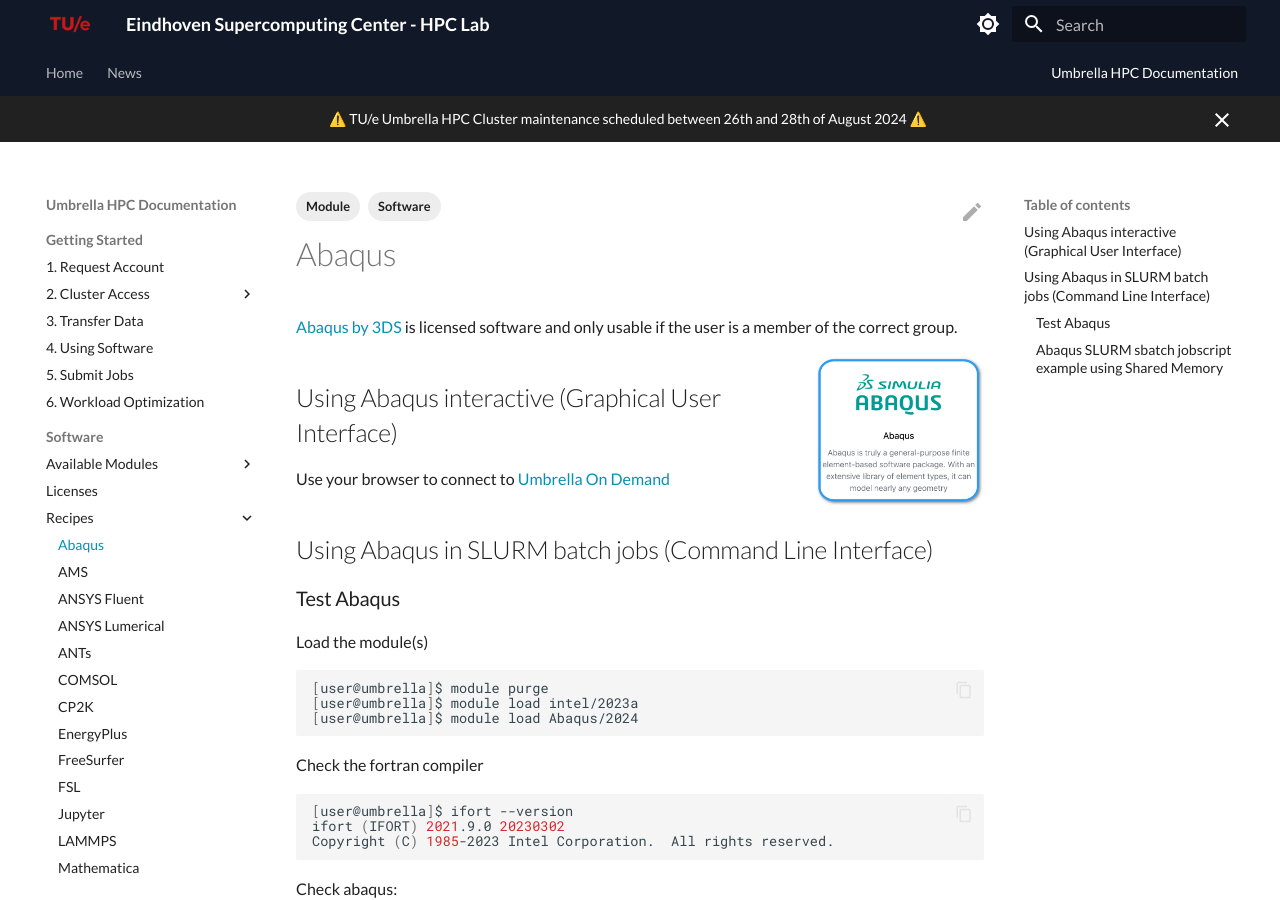
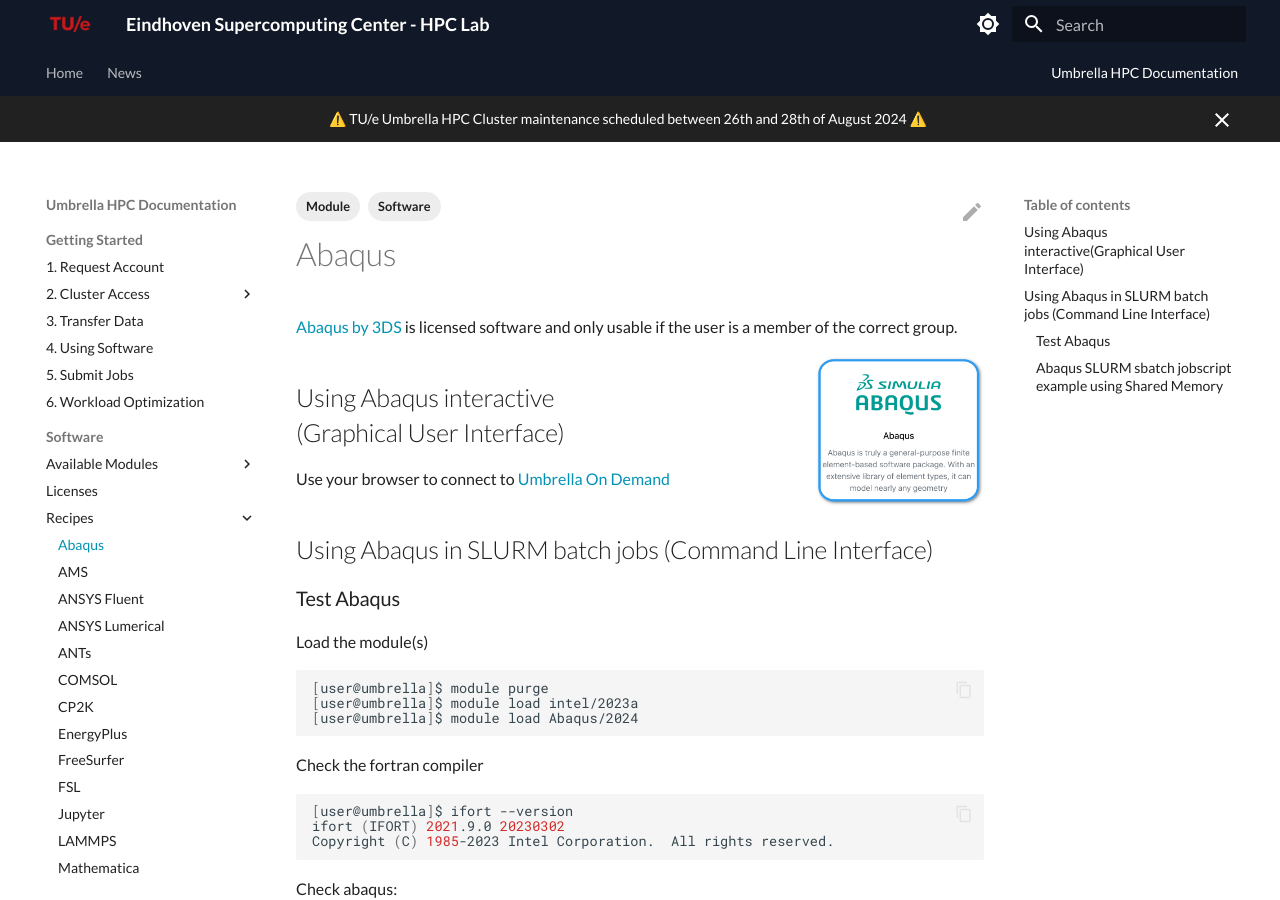
Before and after one commit to gferhpc/supercomputing.tue.nl, an MkDocs documentation site: the page built from pages/documentation/software/recipes/abaqus.md, in a window 1280 px wide and 900 px high. Built offline with MkDocs 1.6.1 and Material for MkDocs 9.7.7, drawn with Linux system fonts in a browser that asks for light colours.

```diff
--- a/pages/documentation/software/recipes/abaqus.md
+++ b/pages/documentation/software/recipes/abaqus.md
@@ -6,7 +6,7 @@ tags: [Software, Module]
 
 ![Abaqus in Umbrella On Demdand](abaqus-ood.png){: align=right style="height:150px"}
 
-## Using Abaqus interactive (Graphical User Interface)
+## Using Abaqus interactive<br>(Graphical User Interface)
 
 Use your browser to connect to [Umbrella On Demand](https://hpc.tue.nl){:target="_blank"}
 
```
